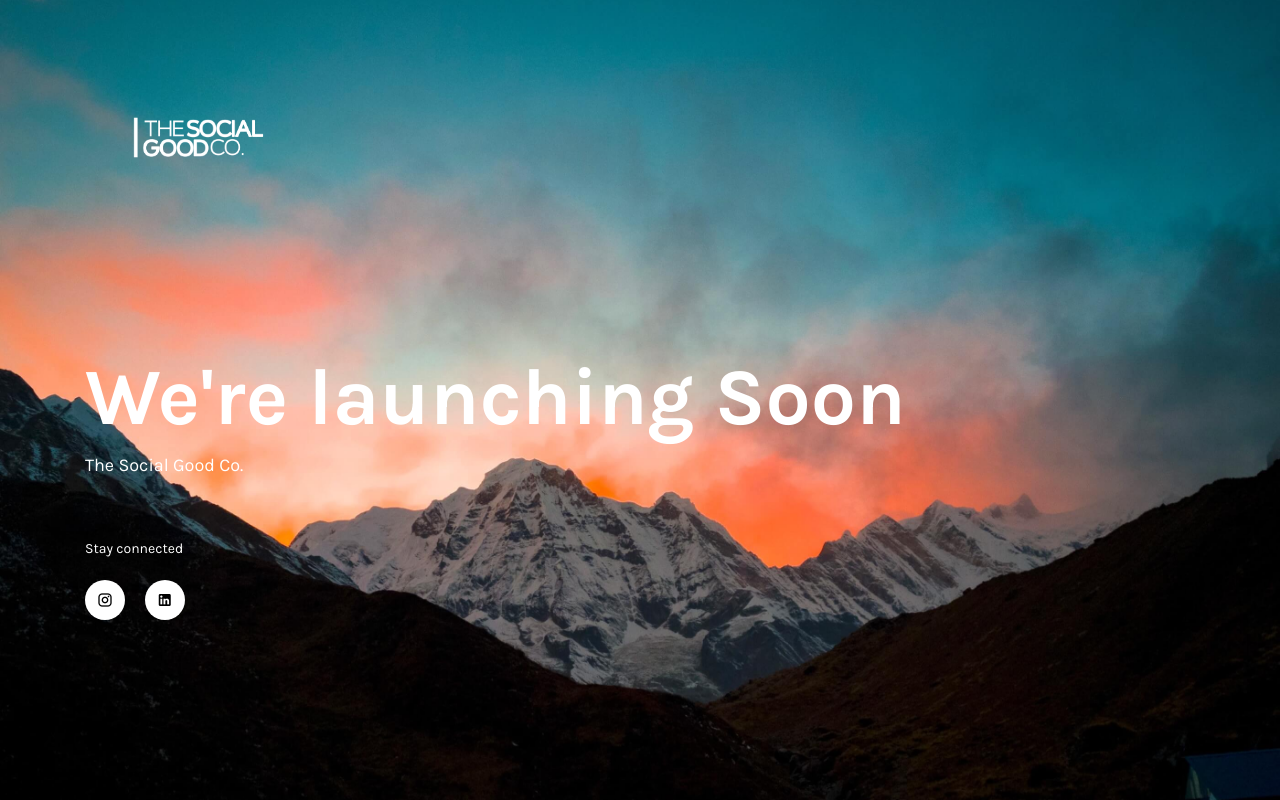
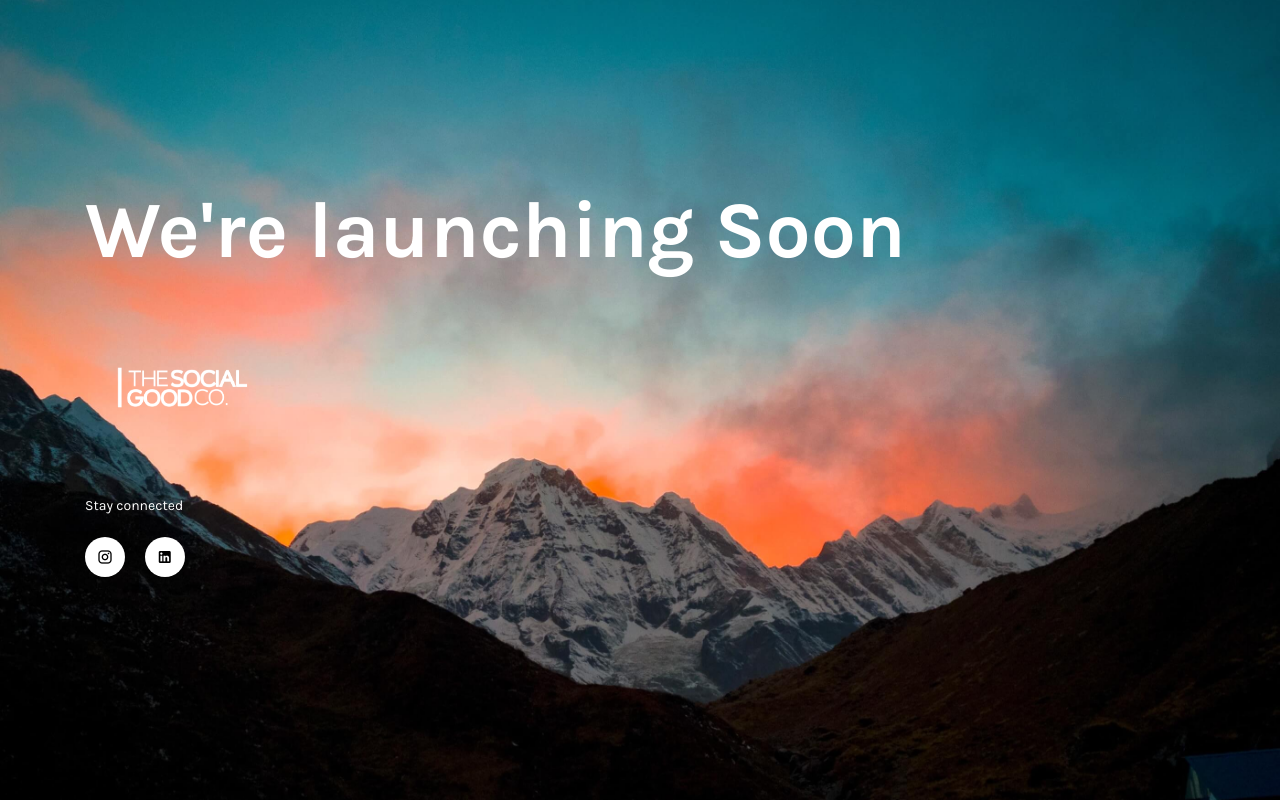
Before and after one commit to thesocialgoodco/thesocialgoodco.github.io, a website: page index.html in a window 1280 px wide. Drawn offline with nearby package versions, Linux system fonts and the light colour scheme.

Commit message:
Update index.html

```diff
--- a/index.html
+++ b/index.html
@@ -17,16 +17,15 @@
     <header>
         <div class="container">
             <nav class="navbar navbar-dark bg-transparenet">
-                <a class="navbar-brand" href="mailto:hello@thesocialgood.co" target="blank">
-                    <img src="images/tsgco-white-horizontal.png" alt="The Social Good Co." class="img-fluid">
-                </a>
             </nav>
         </div>
     </header>
     <main class="my-auto">
         <div class="container">
             <h1 class="page-title">We're launching Soon</h1>
-            <p class="page-description">The Social Good Co.</p>
+            <a class="navbar-brand" href="mailto:hello@thesocialgood.co" target="blank">
+                    <img src="images/tsgco-white-horizontal.png" alt="The Social Good Co." class="img-fluid">
+                </a>
             <p>Stay connected</p>
             <nav class="footer-social-links">
                 <a href="https://www.instagram.com/thesocialgood.co/" class="social-link"><i class="mdi mdi-instagram"></i></a>
```
